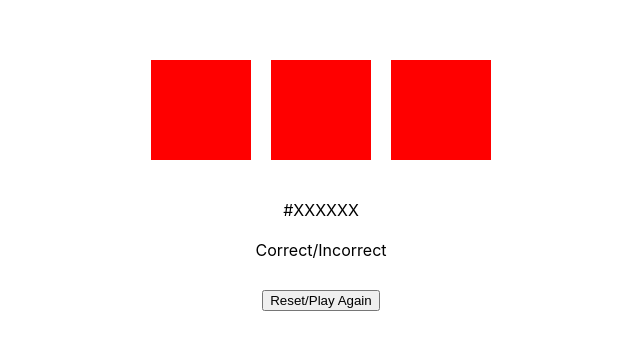
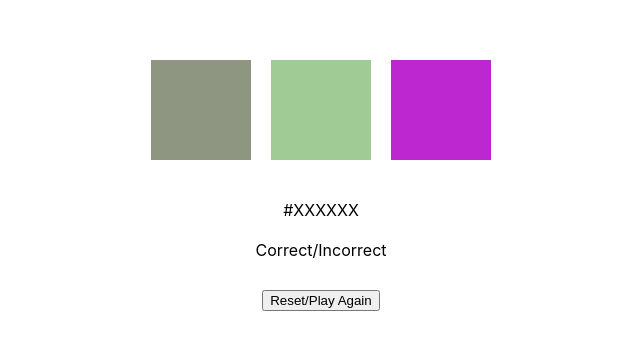
Before and after one commit to alexa-whitney/ACS3330-Random-Hex-Colors, a React (Create React App) app: page / in a window 1280 px wide. Shown: the part 220-570 px from the top of the page, without its empty margins (319-959 px from the left). Built offline with nearby package versions, Linux system fonts and the light colour scheme.

Commit message:
Generates three random hex values and maps to each square

```diff
--- a/src/components/RandomHexColors.js
+++ b/src/components/RandomHexColors.js
@@ -1,17 +1,49 @@
 import React from 'react';
+import { useState, useEffect } from 'react';
 import '../App.css';
 
 export default function RandomHexColors() {
+	const [colors, setColor] = useState([]);
+
+	const getRandomInt = (max) => {
+		return Math.floor(Math.random() * (max + 1));
+	}
+
+	// This function returns a random hex color using by calling getRandomInt() three times
+	// and combining the results with # to create a hex color string using .toString(16)
+	// where 16 is the radix or base of the number system representing a hexidecimal number.
+	// Ensure each color component has two digits by using .padStart(2, '0') to add a leading 0
+	const getRandomHexColor = () => {
+		const r = getRandomInt(255).toString(16).padStart(2, '0');
+		const g = getRandomInt(255).toString(16).padStart(2, '0');
+		const b = getRandomInt(255).toString(16).padStart(2, '0');
+		return `#${r}${g}${b}`;
+	}
+
+	// Get three random hex colors when the component mounts
+	useEffect(() => {
+		const newColors = [getRandomHexColor(), getRandomHexColor(), getRandomHexColor()];
+		setColor(newColors);
+	// eslint-disable-next-line react-hooks/exhaustive-deps
+	}, []);
+
+	// This function is called when the user clicks the reset button and also generates three new colors
+	const resetColors = () => {
+		const newColors = [getRandomHexColor(), getRandomHexColor(), getRandomHexColor()];
+		setColor(newColors);
+	}
+
 	return (
 		<div className='game-container'>
 			<div className='square-container'>
-            <div className='square'></div>
-            <div className='square'></div>
-            <div className='square'></div>
+				{colors.map((color, index) => (
+					// Use the 'style' attribute to dynamically set the background color
+					<div key={index} className='square' style={{ backgroundColor: color }}></div>
+				))}
 			</div>
 			<p className='hex-color'>#XXXXXX</p> {/* Placeholder for the hex color */}
 			<p className='status-message'>Correct/Incorrect</p> {/* Placeholder for status message */}
-        <button className='reset-button'>Reset/Play Again</button>
+			<button className='reset-button' onClick={resetColors}>Reset/Play Again</button>
 		</div>
-    )
+	);
 }
```
Lines whose indentation alone changed are shown as unchanged.
